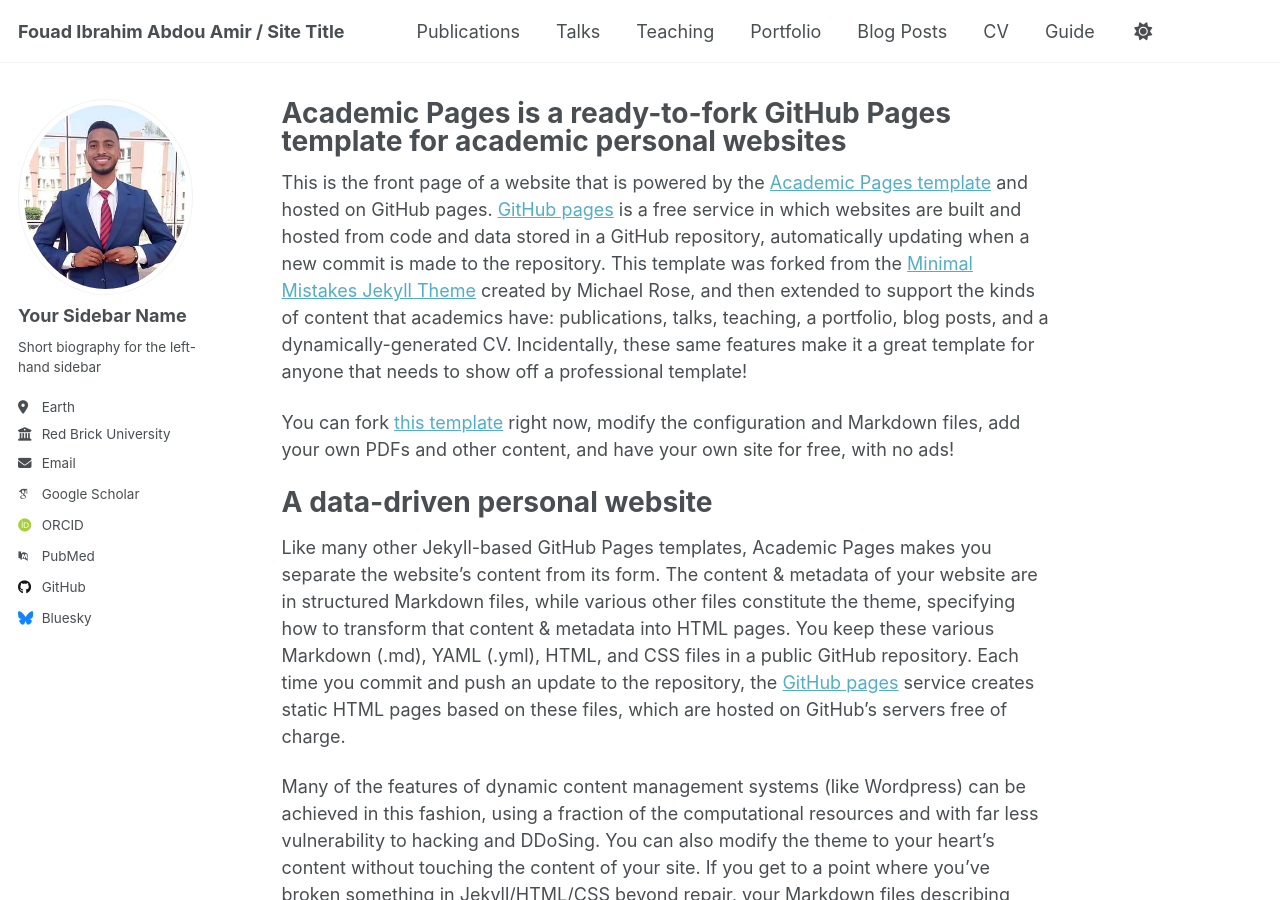
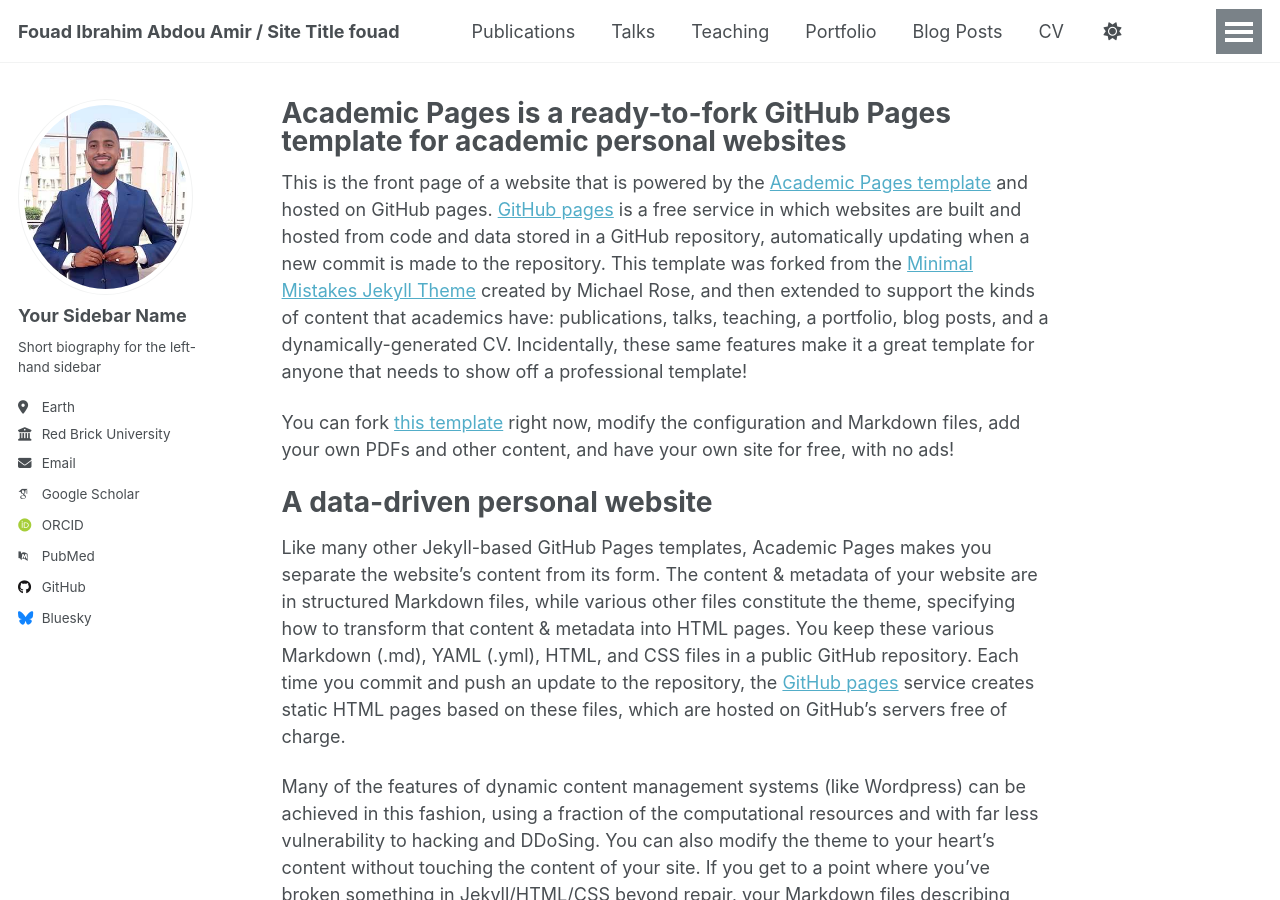
Before and after one commit to fouad-ibrahimabdouamir/fouad-ibrahim.github.io, a Jekyll site: the page built from _pages/about.md, in a window 1280 px wide and 900 px high. Built offline with Jekyll 4.4.1, drawn with Linux system fonts in a browser that asks for light colours; some web fonts are replaced; a script that is not in the unit is left out.

Commit message:
Update _config.yml

```diff
--- a/_config.yml
+++ b/_config.yml
@@ -9,7 +9,7 @@
 # Basic Site Settings
 locale                   : "en-US"
 site_theme               : "default"
-title                    : "Fouad Ibrahim Abdou Amir / Site Title"
+title                    : "Fouad Ibrahim Abdou Amir / Site Title fouad"
 title_separator          : "-"
 name                     : &name "Fouad Ibrahim Abdou Amir"
 description              : &description "personal description"
```
